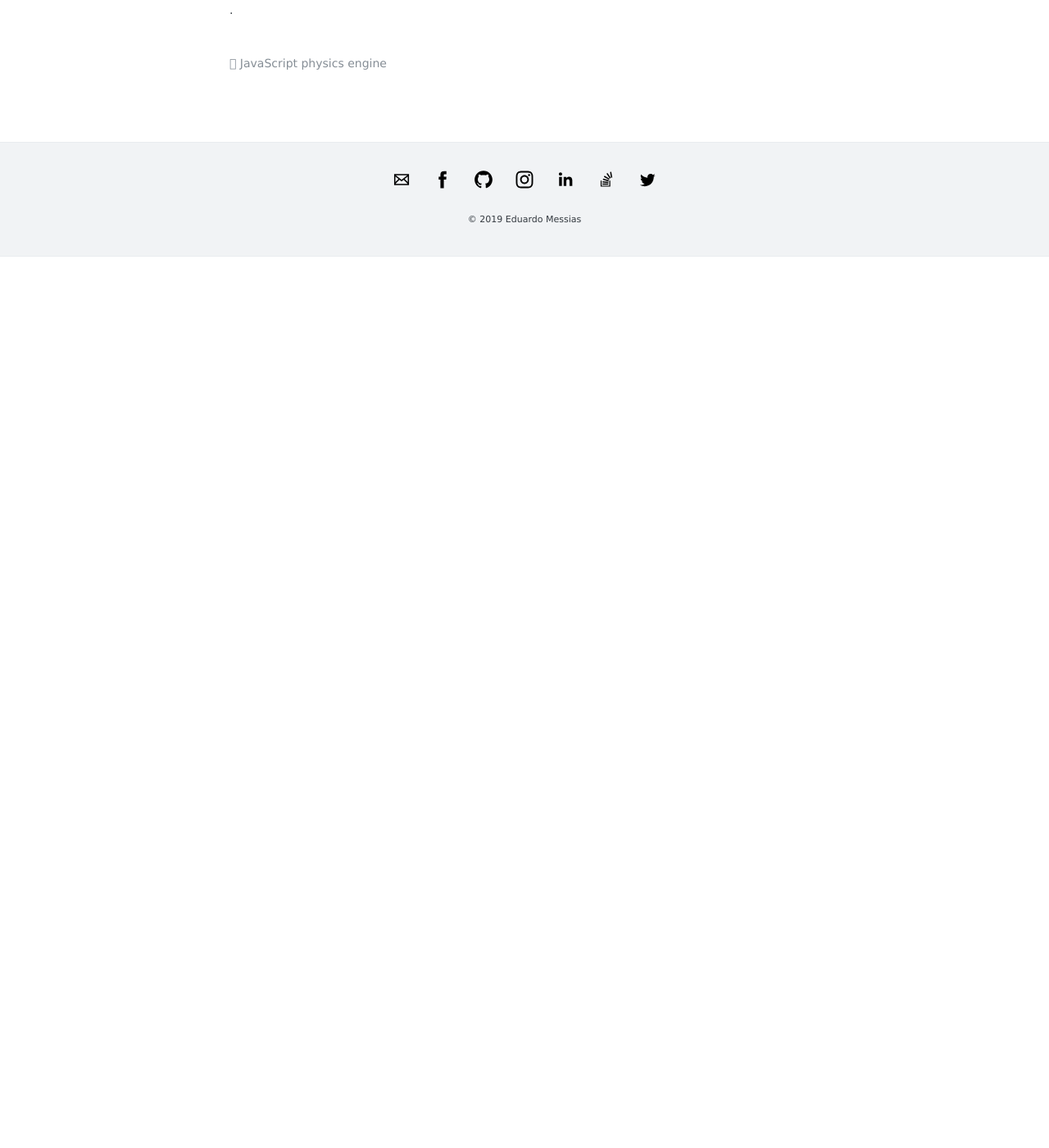
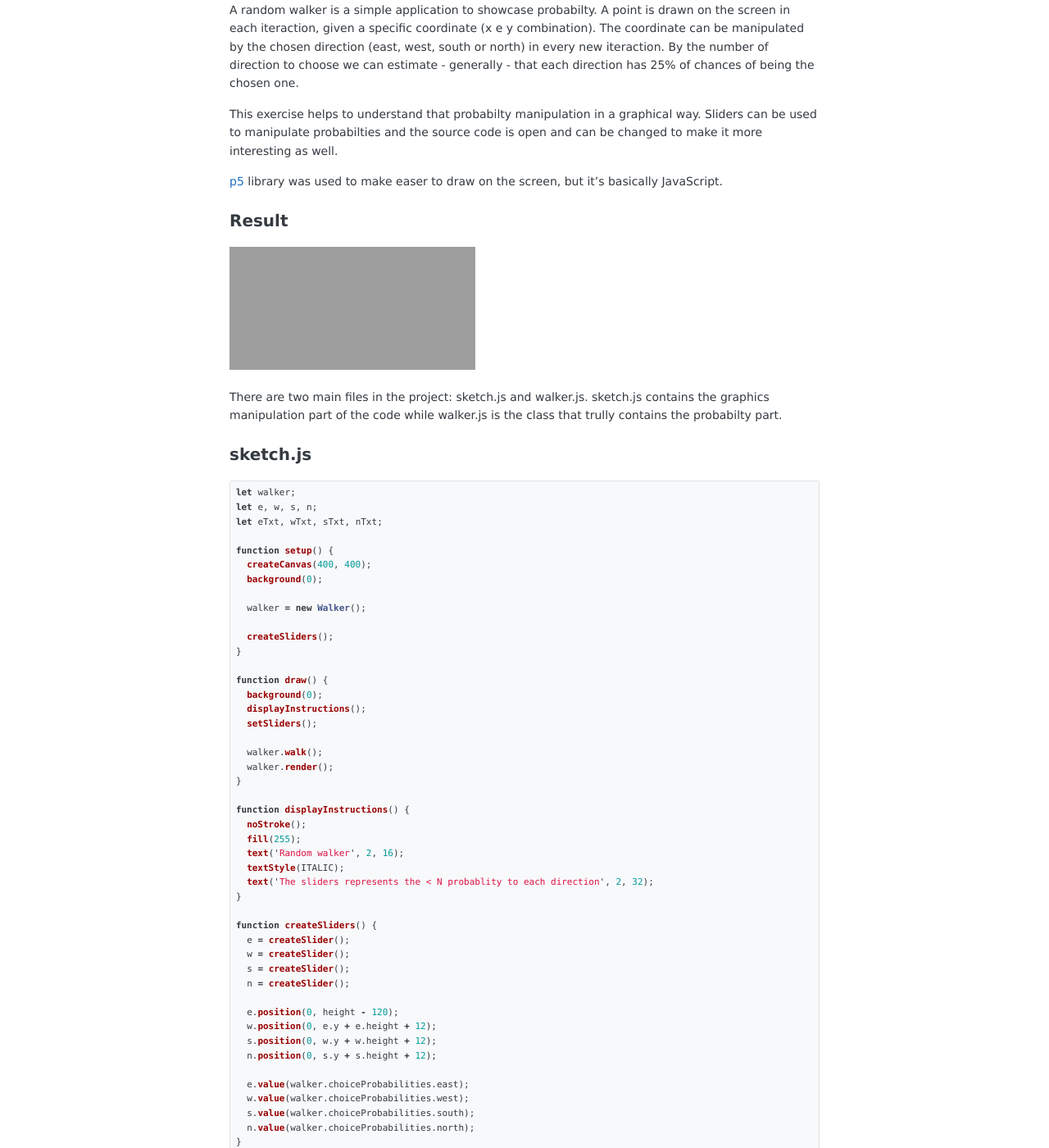
Before and after one commit to eduardomessias/eduardomessias.github.io, a Jekyll site: the page built from _posts/2019-05-17-codenature-random-walker.md, in a window 1280 px wide and 1400 px high, scrolled down 420 px. Shown: the whole window at 82% size. Built offline with Jekyll 4.4.1, drawn with Linux system fonts in a browser that asks for light colours; before the commit the page ends 900 px from its top, so only the background shows below that; some of the changed text lies outside the part shown; grey boxes are pictures that could not be loaded.

Commit message:
Update 2019-05-17-codenature-random-walker.md

````diff
--- a/_posts/2019-05-17-codenature-random-walker.md
+++ b/_posts/2019-05-17-codenature-random-walker.md
@@ -13,4 +13,143 @@
 
 ---
 
-.
+A random walker is a simple application to showcase probabilty.
+A point is drawn on the screen in each iteraction, given a specific coordinate (x e y combination).
+The coordinate can be manipulated by the chosen direction (east, west, south or north) in every new iteraction.
+By the number of direction to choose we can estimate - generally - that each direction has 25% of chances of being the chosen one.
+
+This exercise helps to understand that probabilty manipulation in a graphical way.
+Sliders can be used to manipulate probabilties and the source code is open and can be changed to make it more interesting as well.
+
+[p5](https://p5js.org) library was used to make easer to draw on the screen, but it's basically JavaScript.
+
+### Result
+<iframe src="https://editor.p5js.org/eduardo.messias/embed/LW49RNzF3"></iframe>
+
+There are two main files in the project: sketch.js and walker.js.
+sketch.js contains the graphics manipulation part of the code while walker.js is the class that trully contains the probabilty part.
+
+### sketch.js
+
+``` js
+let walker;
+let e, w, s, n;
+let eTxt, wTxt, sTxt, nTxt;
+
+function setup() {
+  createCanvas(400, 400);
+  background(0);
+
+  walker = new Walker();
+
+  createSliders();
+}
+
+function draw() {
+  background(0);
+  displayInstructions();
+  setSliders();
+
+  walker.walk();
+  walker.render();
+}
+
+function displayInstructions() {
+  noStroke();
+  fill(255);
+  text('Random walker', 2, 16);
+  textStyle(ITALIC);
+  text('The sliders represents the < N probablity to each direction', 2, 32);
+}
+
+function createSliders() {
+  e = createSlider();
+  w = createSlider();
+  s = createSlider();
+  n = createSlider();
+
+  e.position(0, height - 120);
+  w.position(0, e.y + e.height + 12);
+  s.position(0, w.y + w.height + 12);
+  n.position(0, s.y + s.height + 12);
+
+  e.value(walker.choiceProbabilities.east);
+  w.value(walker.choiceProbabilities.west);
+  s.value(walker.choiceProbabilities.south);
+  n.value(walker.choiceProbabilities.north);
+}
+
+function setSliders() {
+  walker.choiceProbabilities.east = e.value() / 100;
+  walker.choiceProbabilities.west = w.value() / 100;
+  walker.choiceProbabilities.south = s.value() / 100;
+  walker.choiceProbabilities.north = n.value() / 100;
+
+  noStroke();
+  fill(255);
+  text(`east (${walker.choiceProbabilities.east})`, e.width - 54, e.y);
+  text(`west (${walker.choiceProbabilities.west})`, w.width - 54, w.y);
+  text(`south (${walker.choiceProbabilities.south})`, s.width - 54, s.y);
+  text(`north (${walker.choiceProbabilities.north})`, n.width - 54, n.y);
+}
+```
+
+### walker.js
+
+``` js
+class Walker {
+  constructor() {
+    this.x = width / 2;
+    this.y = height / 2;
+
+    this.pathChoice = 0.00;
+    this.choiceProbabilities = {
+      east: 0.25,
+      west: 0.50,
+      south: 0.75,
+      north: 1
+    }
+
+    this.path = [];
+  }
+
+  choosePath(direction) {
+    this.pathChoice = direction || random(0, 1);
+  }
+
+  changeDirection() {
+    let choice = this.pathChoice;
+
+    if (choice < this.choiceProbabilities.east) {
+      this.x++;
+    } else if (choice < this.choiceProbabilities.west) {
+      this.x--;
+    } else if (choice < this.choiceProbabilities.south) {
+      this.y++;
+    } else if (choice < this.choiceProbabilities.north) {
+      this.y--;
+    }
+
+    this.fixDirection();
+  }
+
+  fixDirection() {
+    this.x = constrain(this.x, 0, width - 1);
+    this.y = constrain(this.y, 0, height - 1);
+  }
+
+  walk(direction) {
+    this.choosePath(direction);
+    this.changeDirection();
+
+    this.path.push({x: this.x, y: this.y});
+  }
+
+  render() {
+    this.path.forEach((_point) => {
+      stroke(255);
+      point(_point.x, _point.y);
+    });
+  }
+}
+```
````
